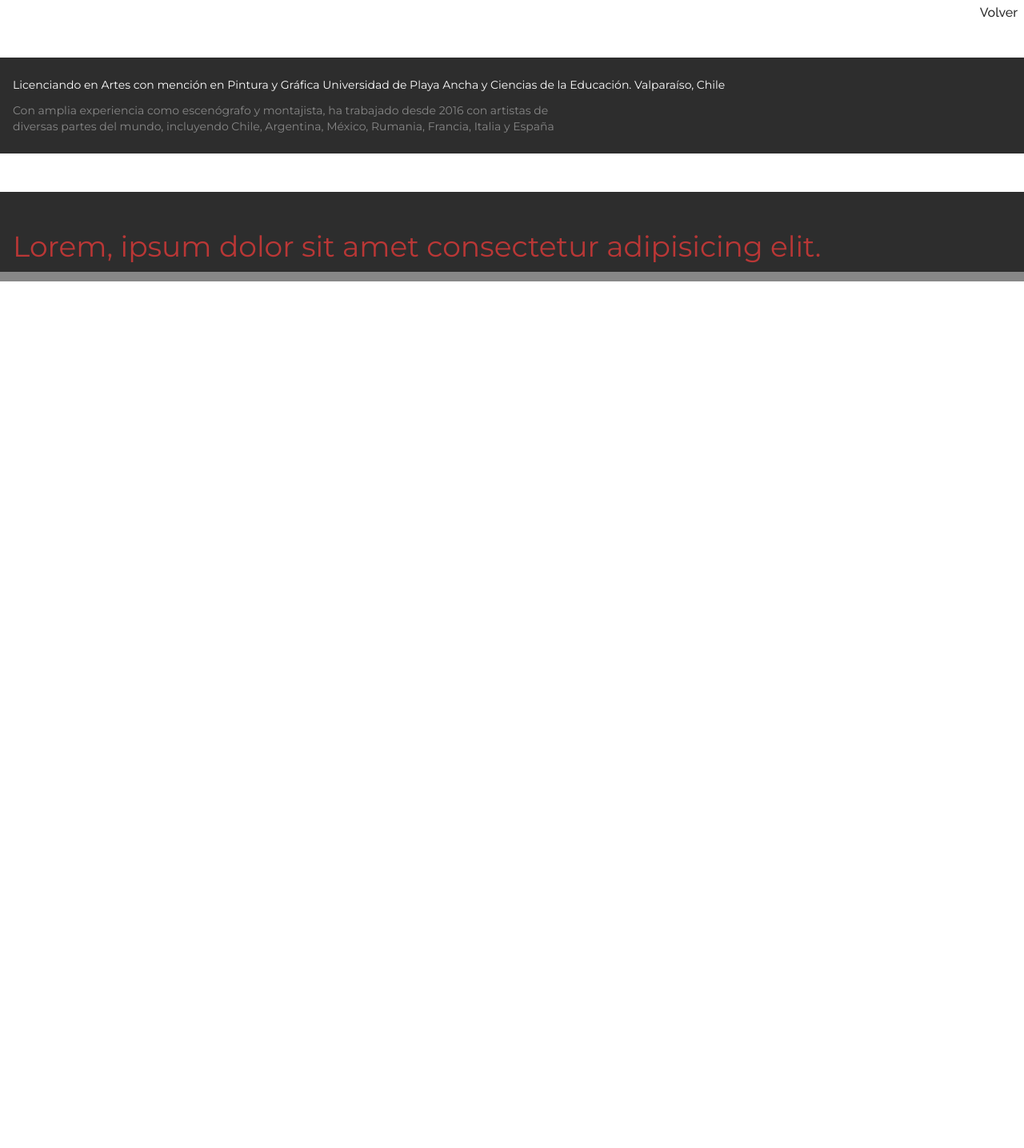
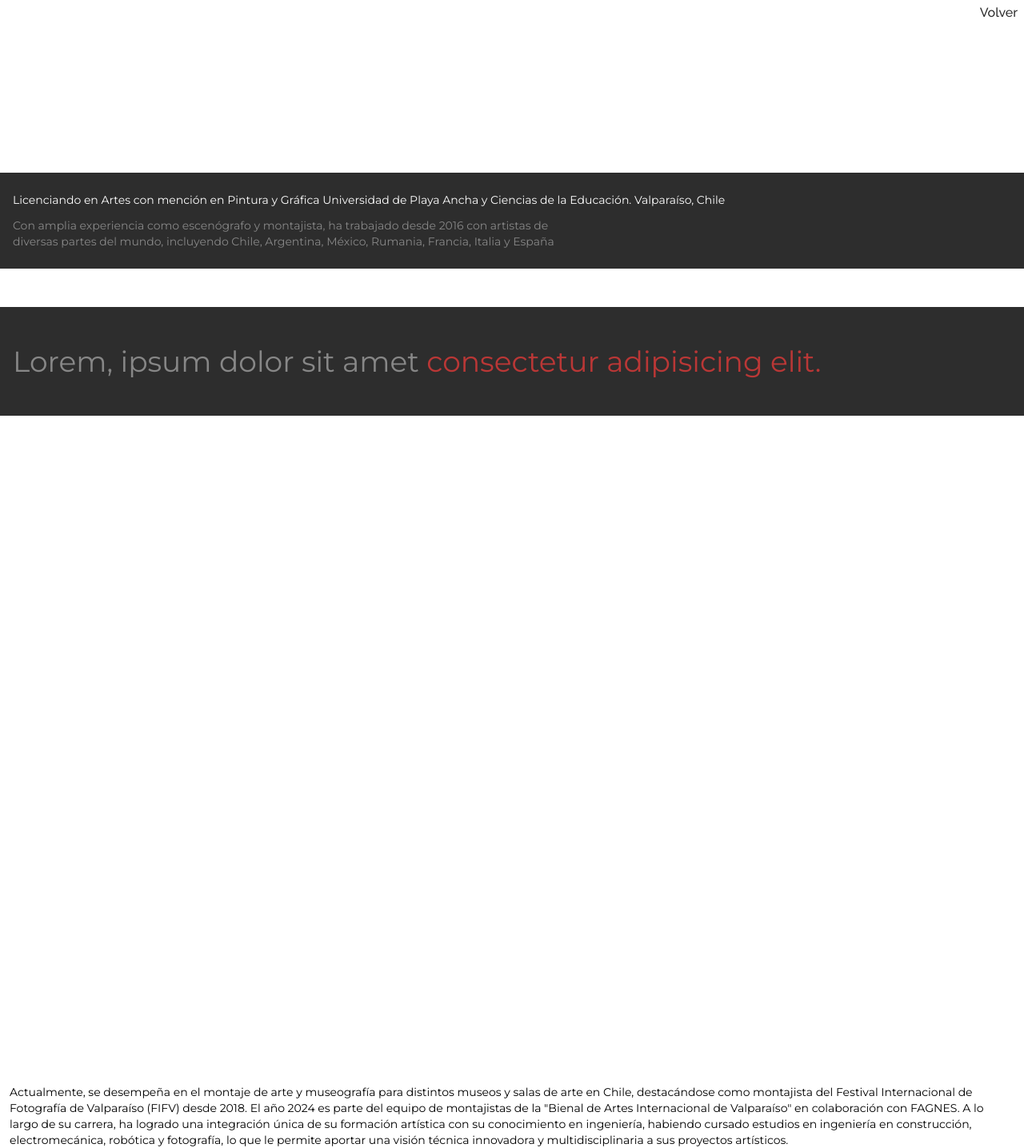
Before and after one commit to Najdorf12/gallery-app, a React (Vite) app: page /1 in a window 1280 px wide. Shown: the whole page at 80% size. Before the commit the page ends 800 px from the top, so only its background shows below. Built offline with nearby package versions, Linux system fonts and the light colour scheme; a web font is replaced by a local one.

Commit message:
add styles

```diff
--- a/src/pages/ArtistDetail.jsx
+++ b/src/pages/ArtistDetail.jsx
@@ -15,8 +15,8 @@ const ArtistDetail = () => {
         </nav>
       </Link>
       <article className="flex flex-col text-balance text-start  ">
-        <h4 className="text-9xl font-semibold august-bold text-blackCustom pl-4">
-          {artist?.firstname}{" "}
+        <h4 className="text-[9rem] leading-[9rem] font-semibold august-bold text-blackCustom pl-4">
+          {artist?.firstname}{" "} <br />
           <span className="text-redCustom">{artist?.lastname}</span>
         </h4>
         <div className="bg-blackCustom mt-6 py-6 px-4 font-text2 font-normal ">
@@ -28,17 +28,6 @@ const ArtistDetail = () => {
             Con amplia experiencia como escenógrafo y montajista, ha trabajado
             desde 2016 con artistas de diversas partes del mundo, incluyendo
             Chile, Argentina, México, Rumania, Francia, Italia y España{" "}
-            {/* Actualmente, se desempeña en el
-            montaje de arte y museografía para distintos museos y salas de arte
-            en Chile, destacándose como montajista del Festival Internacional de
-            Fotografía de Valparaíso (FIFV) desde 2018. El año 2024 es parte del
-            equipo de montajistas de la "Bienal de Artes Internacional de
-            Valparaíso" en colaboración con FAGNES. A lo largo de su carrera, ha
-            logrado una integración única de su formación artística con su
-            conocimiento en ingeniería, habiendo cursado estudios en ingeniería
-            en construcción, electromecánica, robótica y fotografía, lo que le
-            permite aportar una visión técnica innovadora y multidisciplinaria a
-            sus proyectos artísticos. */}
           </p>
         </div>
       </article>
@@ -47,14 +36,31 @@ const ArtistDetail = () => {
         <Slider images={artist?.images} />
       </div>
 
-      <article className="bg-blackCustom pt-12 ">
-        <p className="font-text2 text-4xl text-redCustom px-4 text-balance font-normal ">
-          Lorem, ipsum dolor sit amet consectetur adipisicing elit.
+      <article className="bg-blackCustom py-12 ">
+        <p className="font-text2 text-4xl text-grayCustom px-4 text-balance font-normal ">
+          Lorem, ipsum dolor sit amet <span className="text-redCustom">consectetur adipisicing elit.</span>
         </p>
-        <div className="h-3 w-full bg-grayCustom mt-3"></div>
       </article>
       {/* images-section */}
-      <section></section>
+
+      <section className="min-h-screen">
+
+      </section>
+
+      <footer className="mt-9 px-3">
+        <p className="text-sm font-text2 ">
+          Actualmente, se desempeña en el montaje de arte y museografía para
+          distintos museos y salas de arte en Chile, destacándose como
+          montajista del Festival Internacional de Fotografía de Valparaíso
+          (FIFV) desde 2018. El año 2024 es parte del equipo de montajistas de
+          la "Bienal de Artes Internacional de Valparaíso" en colaboración con
+          FAGNES. A lo largo de su carrera, ha logrado una integración única de
+          su formación artística con su conocimiento en ingeniería, habiendo
+          cursado estudios en ingeniería en construcción, electromecánica,
+          robótica y fotografía, lo que le permite aportar una visión técnica
+          innovadora y multidisciplinaria a sus proyectos artísticos.{" "}
+        </p>
+      </footer>
     </section>
   );
 };
```
